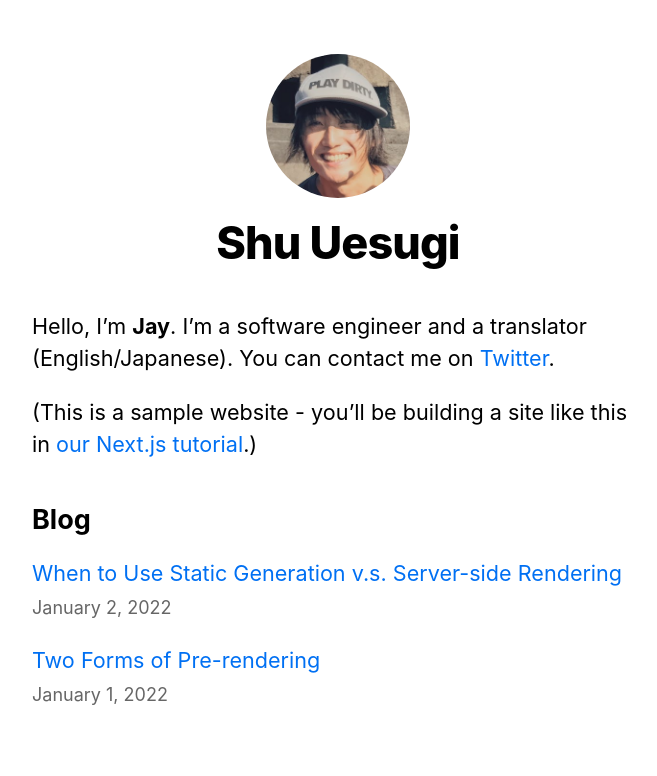
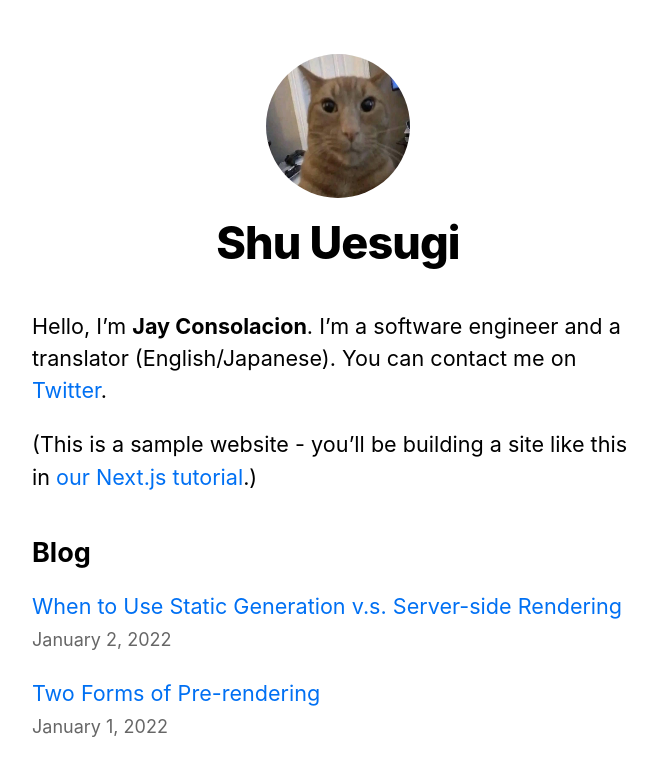
Before and after one commit to Hunter1415xx/jairojobs, a Next.js app: page / in a window 1280 px wide. Shown: the top 776 px of the page, without its empty margins (302-959 px from the left). Built offline with nearby package versions, Linux system fonts and the light colour scheme.

Commit message:
first commit

```diff
--- a/pages/index.js
+++ b/pages/index.js
@@ -13,7 +13,7 @@ export default function Home({ allPostsData }) {
       </Head>
       <section className={utilStyles.headingMd}>
         <p>
-          Hello, I’m <strong>Jay</strong>. I’m a software engineer and a
+          Hello, I’m <strong>Jay Consolacion</strong>. I’m a software engineer and a
           translator (English/Japanese). You can contact me on{' '}
           <a href="https://twitter.com/chibicode">Twitter</a>.
         </p>
```
Also changed, not shown: public/images/profile.jpg.
